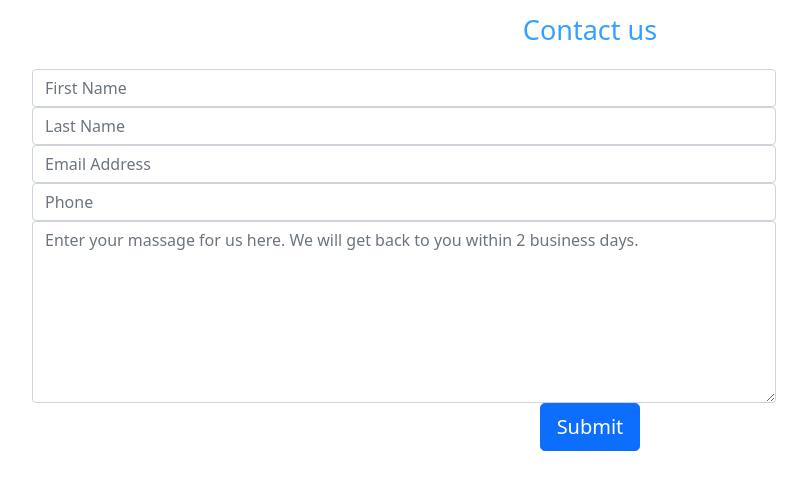
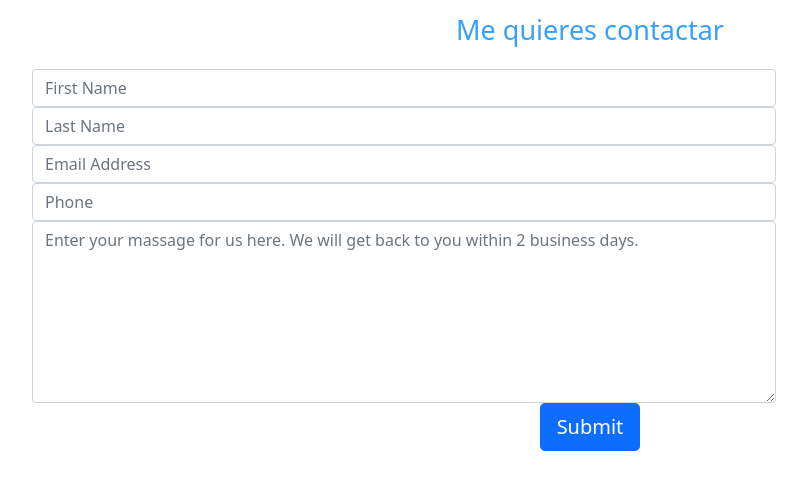
Before and after one commit to fdoquezada/PortafolioJavascripst, a plain HTML site: page Portafolio/contacto.html in a window 1280 px wide. Shown: the whole page, without its empty margins (50-857 px from the left). Drawn offline with nearby package versions, Linux system fonts and the light colour scheme.

Commit message:
cambios en formulario de contacto

```diff
--- a/Portafolio/contacto.html
+++ b/Portafolio/contacto.html
@@ -16,7 +16,7 @@
             <div class="well well-sm">
                 <form class="form-horizontal" method="post">
                     <fieldset>
-                        <legend class="text-center header">Contact us</legend>
+                        <legend class="text-center header">Me quieres contactar </legend>
 
                         <div class="form-group">
                             <span class="col-md-1 col-md-offset-2 text-center"><i class="fa fa-user bigicon"></i></span>
```
